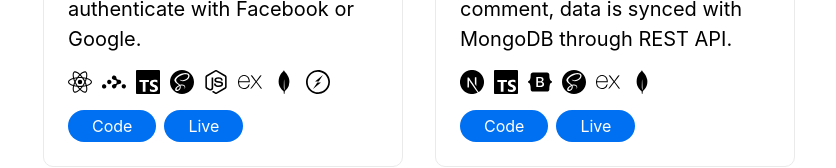
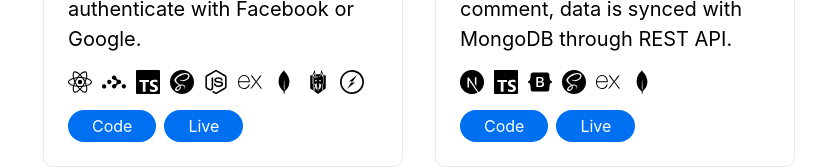
Before and after one commit to DoviMaj/portfolio, a Next.js app: page / in a window 1280 px wide. Shown: the part 554-722 px from the top of the page, without its empty margins (221-1057 px from the left). Built offline with nearby package versions, Linux system fonts and the light colour scheme.

Commit message:
Add snyk to fakebook

```diff
--- a/projects.js
+++ b/projects.js
@@ -13,6 +13,7 @@ const projects = [
       "node-dot-js",
       "express",
       "mongodb",
+      "snyk",
       "socket-dot-io",
     ],
   },
```
Also changed, not shown: public/snyk.svg (added).
